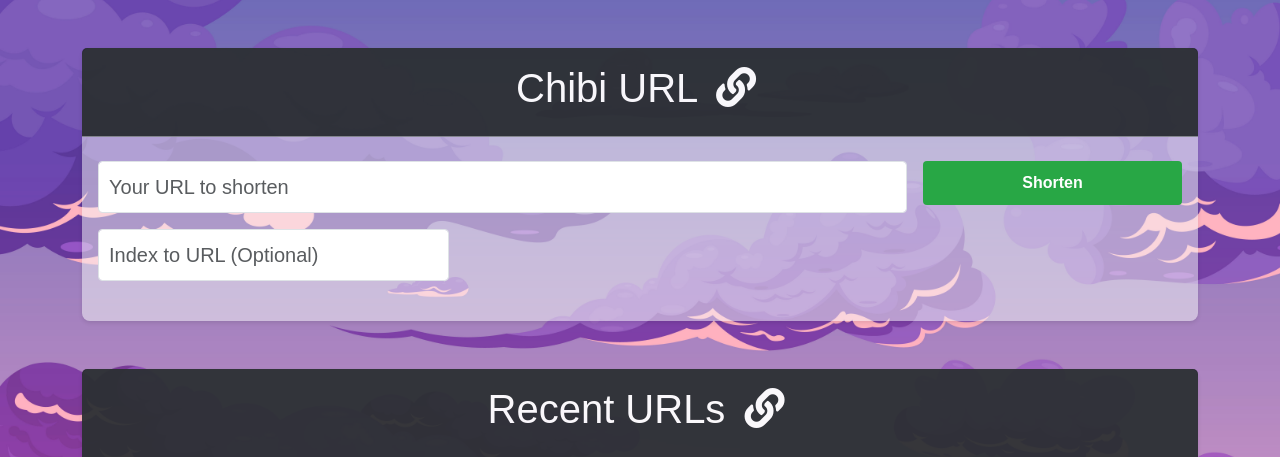
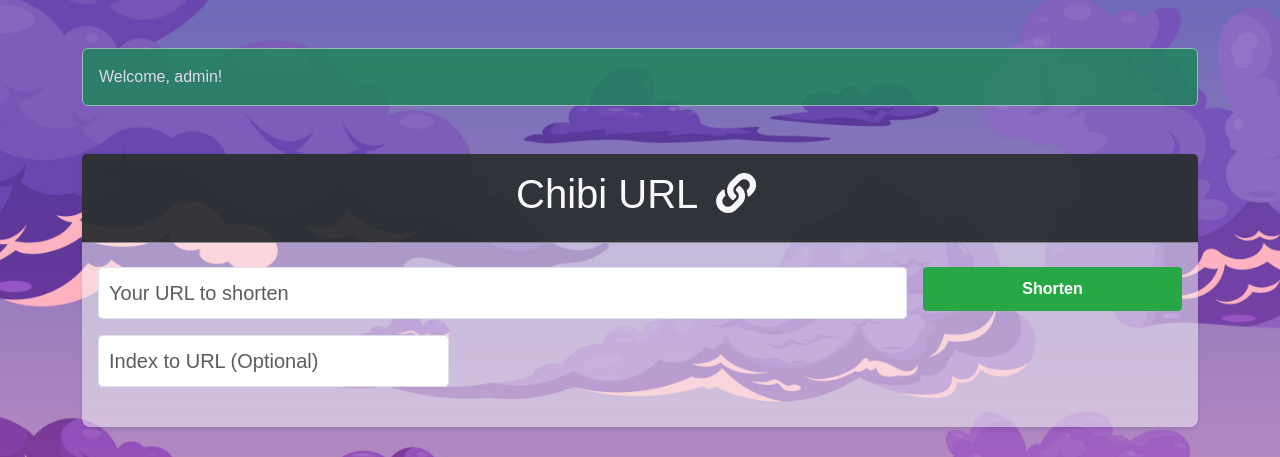
Before and after one commit to EGhost98/Chibi_URL, a Django app: page / in a window 1280 px wide. Shown: the part 72-529 px from the top of the page. Run offline with Django 4.2, Linux system fonts and the light colour scheme; a user stored in the database is signed in; data comes from the database, SQL or seed files in the repository; both versions use the stored data as it was after the commit.

Commit message:
fixed minor isuues

```diff
--- a/core/urls.py
+++ b/core/urls.py
@@ -2,9 +2,12 @@ from django.contrib import admin
 from django.urls import path, include
 from django.conf import settings
 from django.conf.urls.static import static
+from tinyurl import views as tinyurl_views
 
 urlpatterns = [
     path('admin/', admin.site.urls, name='admin'),
     path('', include('tinyurl.urls')),
     path('', include('users.urls')),
-]+ static(settings.STATIC_URL, document_root=settings.STATIC_ROOT)
+] + static(settings.STATIC_URL, document_root=settings.STATIC_ROOT)
+
+handler404 = tinyurl_views.handler404
--- a/tinyurl/templates/tinyurl/home.html
+++ b/tinyurl/templates/tinyurl/home.html
@@ -10,6 +10,12 @@
     crossorigin="anonymous"
 />
 <div class="container mt-5 mb-5">
+    {% if user.is_authenticated %}
+    <div class="alert alert-success bg-success text-light" style="opacity: 0.8;">
+        <p class="mb-0">Welcome, {{ user.username }}!</p>
+    </div>
+{% endif %}
+
     <div class="card mt-5 mb-4">
         <div class="card-header text-center py-3 bg-dark text-white custom-header">
             <h1 class="fadeInUp custom-title">Chibi URL <i class="fas fa-link px-2"></i></h1>
@@ -75,6 +81,7 @@
     </div>
     {% endif %}
 </div>
+{% if user.is_authenticated %}
 <div class="container mt-5 fadeIn">
     <div class="card">
         <div class="card-header text-center py-3 bg-dark text-white custom-header">
@@ -158,6 +165,7 @@
         </div>
     </div>
 </div>
+{% endif %}
 <script>
     function copyToClipboard(text) {
         const el = document.createElement("textarea");
--- a/tinyurl/urls.py
+++ b/tinyurl/urls.py
@@ -9,3 +9,5 @@ urlpatterns = [
     path('a/my-urls',views.myurls, name='myurls'),
     path('delete/<int:id>',views.delete_item, name='delete_url'),
 ]
+
+handler404 = views.handler404
--- a/tinyurl/views.py
+++ b/tinyurl/views.py
@@ -6,9 +6,6 @@ from django.views import View
 from django.utils.decorators import method_decorator
 from django.contrib.auth.decorators import login_required
 from django.core.paginator import Paginator
-from django.views.decorators.csrf import csrf_protect
-from django.views.decorators.cache import cache_page
-from django.core.exceptions import ObjectDoesNotExist
 
 # class DesktopModeView(View):
 #     def dispatch(self, request, *args, **kwargs):
@@ -23,7 +20,6 @@ from django.core.exceptions import ObjectDoesNotExist
 class index(View):
     template_name = 'tinyurl/home.html'
     form_class = ShortenerForm
-
     def get(self, request):
         context = {'form': self.form_class()}
         if request.user.is_authenticated:
@@ -97,3 +93,6 @@ def delete_item(request, id):
         return render(request,'tinyurl/403.html',status=403)  # Return 403 Forbidden response
     context = {'itm': itm}
     return render(request, 'tinyurl/delete.html', context)
+
+def handler404(request, exception):
+    return render(request, 'tinyurl/404.html', status=404)
--- a/users/urls.py
+++ b/users/urls.py
@@ -4,7 +4,7 @@ from django.contrib.auth import views as auth_views
 from . import views
 
 urlpatterns = [
-    path('login/', auth_views.LoginView.as_view(template_name='users/login.html'), name='login'),
+    path('login/', auth_views.LoginView.as_view(template_name='users/login.html', extra_context={'show_welcome_notification': True}), name='login'),
     path('logout/', auth_views.LogoutView.as_view(), name='logout'),
     path('register/', views.register, name='register'),
 ]
```
Also changed, not shown: db.sqlite3.
